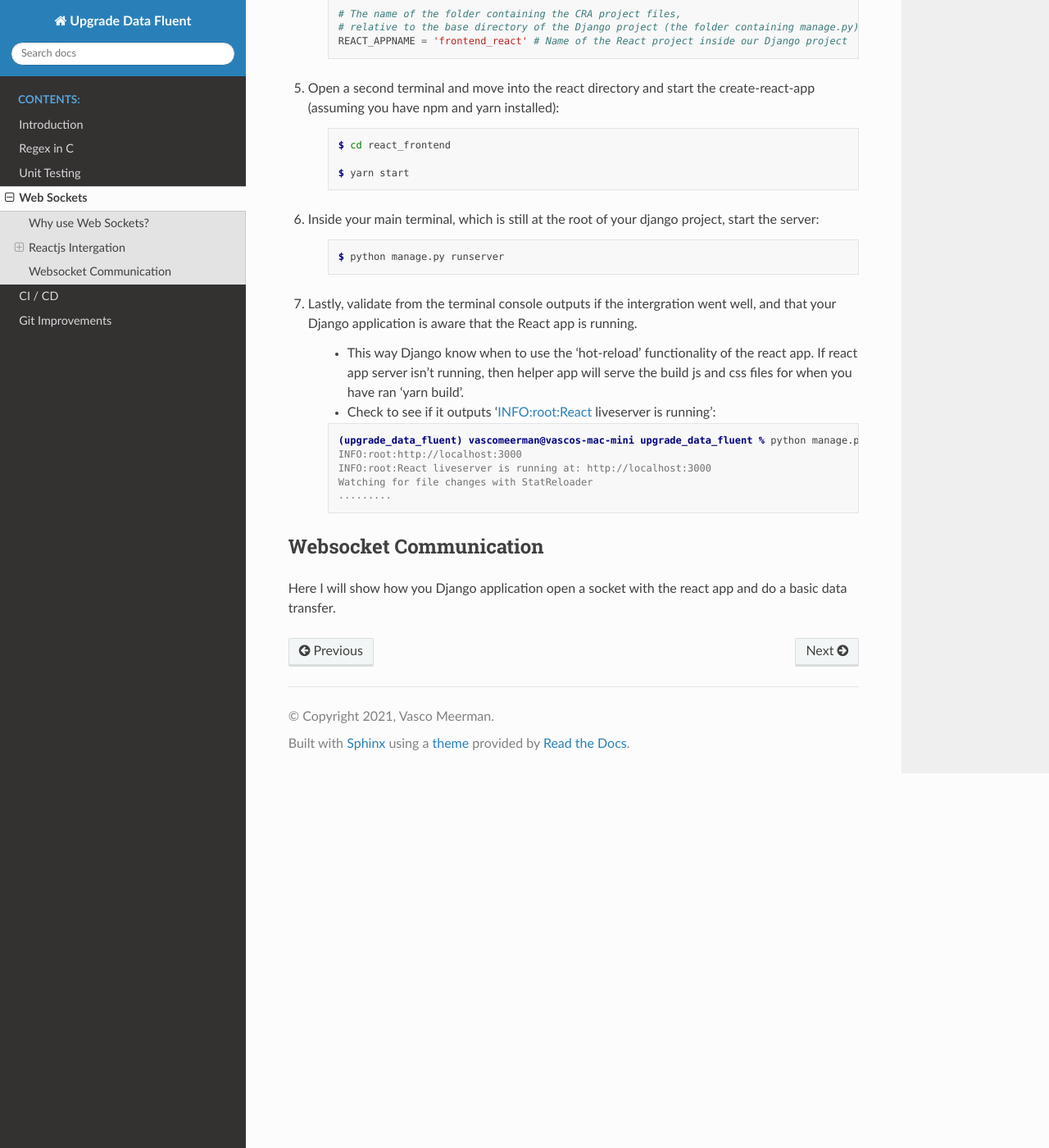
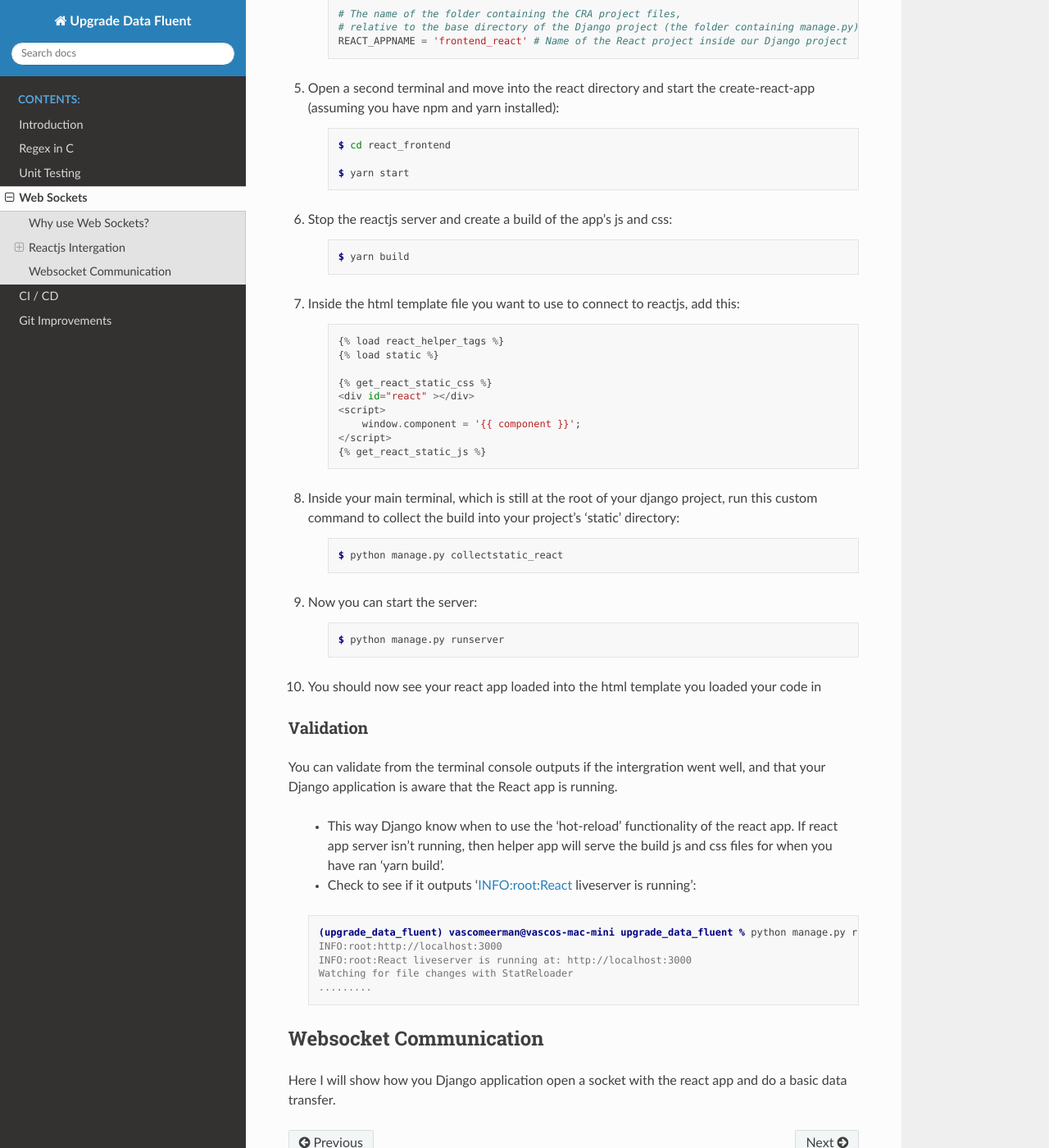
Before and after one commit to 10686142/Upgrade-Data-Fluent, a Sphinx documentation site: the page built from docs/websockets.rst, in a window 1280 px wide and 1400 px high, scrolled down 1307 px. Shown: the whole window at 82% size. Built offline with Sphinx 7.4.7 and the Read the Docs theme 2.0.0, drawn with Linux system fonts in a browser that asks for light colours.

Commit message:
feat: Linked react app to django template file and updated the websocket react docs accordingly

```diff
--- a/docs/websockets.rst
+++ b/docs/websockets.rst
@@ -55,13 +55,45 @@ Intergration Steps
 
        $ yarn start
 
-#. Inside your main terminal, which is still at the root of your django project, start the server:
+#. Stop the reactjs server and create a build of the app's js and css:
+
+    .. code-block:: console
+
+       $ yarn build
+
+#. Inside the html template file you want to use to connect to reactjs, add this:
+
+    ::
+
+        {% load react_helper_tags %}
+        {% load static %}
+
+        {% get_react_static_css %}
+        <div id="react" ></div>
+        <script>
+            window.component = '{{ component }}';
+        </script>
+        {% get_react_static_js %}
+
+#. Inside your main terminal, which is still at the root of your django project, run this custom command to collect the build into your project's 'static' directory:
+
+    .. code-block:: console
+
+       $ python manage.py collectstatic_react
+
+#. Now you can start the server:
 
     .. code-block:: console
 
        $ python manage.py runserver
 
-#. Lastly, validate from the terminal console outputs if the intergration went well, and that your Django application is aware that the React app is running.
+#. You should now see your react app loaded into the html template you loaded your code in
+
+
+Validation
+##################
+
+You can validate from the terminal console outputs if the intergration went well, and that your Django application is aware that the React app is running.
 
     - This way Django know when to use the 'hot-reload' functionality of the react app. If react app server isn't running, then helper app will serve the build js and css files for when you have ran 'yarn build'.
     - Check to see if it outputs 'INFO:root:React liveserver is running':
@@ -75,6 +107,7 @@ Intergration Steps
         .........
 
 
+
 Websocket Communication
 =================================
 
```
